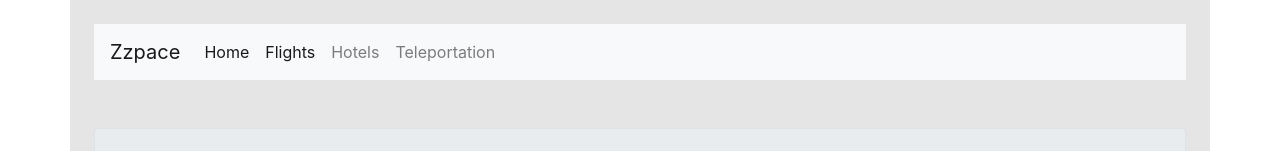
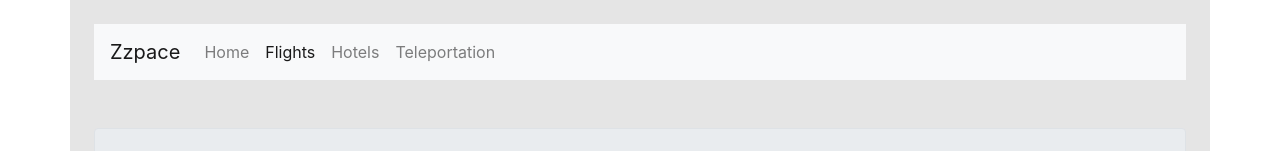
Before and after one commit to chrisjstephens/Zzpace-React, a React (Create React App) app: page /flights in a window 1280 px wide. Shown: the top 151 px of the page. Built offline with nearby package versions, Linux system fonts and the light colour scheme.

Commit message:
Apr 20 - Fix Minor Nav Bug

```diff
--- a/src/components/HeaderView.react.js
+++ b/src/components/HeaderView.react.js
@@ -28,16 +28,16 @@ export default class HeaderView extends React.Component {
         <div className={(navCollapsed ? 'collapse navbar-collapse' : 'navbar-collapse')} id="navbarNav">
           <ul className="navbar-nav">
             <li className="nav-item">
-            <NavLink className="nav-link"  to='/'>Home<span className="sr-only">(current)</span></NavLink>
+              <NavLink className="nav-link" activeClassName='active' to='/' exact={true}>Home<span className="sr-only">(current)</span></NavLink>
             </li>
             <li className="nav-item">
               <NavLink className="nav-link" activeClassName='active' to='/flights'>Flights</NavLink>
             </li>
             <li className="nav-item">
-            <NavLink className="nav-link" to='/hotels'>Hotels</NavLink>
+              <NavLink className="nav-link" activeClassName='active' to='/hotels'>Hotels</NavLink>
             </li>
             <li className="nav-item">
-            <NavLink className="nav-link" to='/teleportation'>Teleportation</NavLink>
+              <NavLink className="nav-link" activeClassName='active' to='/teleportation'>Teleportation</NavLink>
             </li>
           </ul>
         </div>
```
Lines whose indentation alone changed are shown as unchanged.
